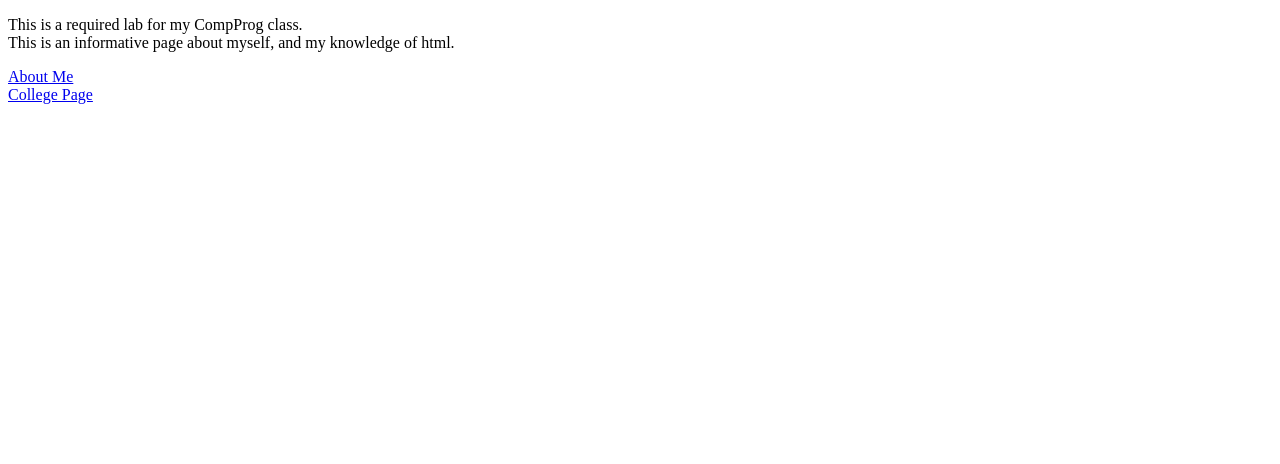
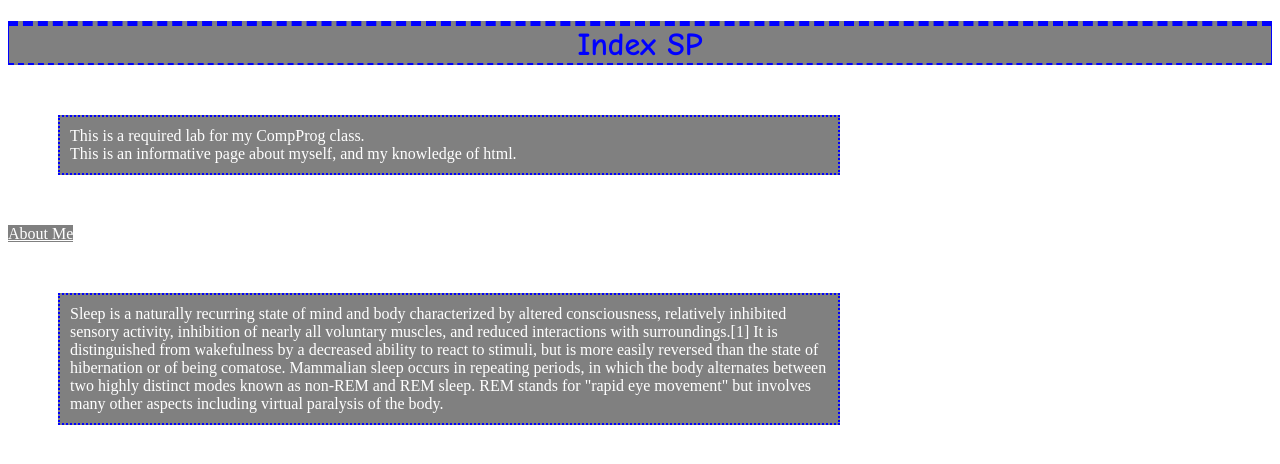
Before and after one commit to spegels/Pegels_Stefen, a plain HTML site: page WebLesson_01/index.html in a window 1280 px wide. Drawn offline with Linux system fonts and the light colour scheme.

Commit message:
WebLab_04(index)

```diff
--- a/WebLesson_01/index.html
+++ b/WebLesson_01/index.html
@@ -2,11 +2,42 @@
 <html>
 <head>
 	<title>Stefen Pegels' Page</title>
+	<style>
+	h1 {
+		background-color: gray;
+		text-align:center;
+		font-family:Comic Sans MS;
+		color: blue;
+
+		border-color: blue;
+		border-style: dashed solid dashed solid;
+		border-top-width: 5px;
+		border-bottom-width: 2px;
+		border-left-width: 1px;
+		border-right-width: 1px;
+	}
+
+	p {
+		color: white;
+		background-color: gray;
+		border: 2px dotted blue;
+		padding: 10px;
+		margin:50px;
+		width: 60%;
+	}
+
+	a{background-color:gray;}
+	a{color:white;}
+	a:hover{color: black;}
+	a:visited{color:green;}
+	a:active{background-color:red;}
+	</style>
 </head>
 <body>
+	<h1>Index SP</h1>
 	<p>This is a required lab for my CompProg class.</br>This is an informative page about myself, and my knowledge of html.</p>
 	<a href = "aboutme.html">About Me</a><br>
-	<a href = "college.html">College Page</a>
+	<p>Sleep is a naturally recurring state of mind and body characterized by altered consciousness, relatively inhibited sensory activity, inhibition of nearly all voluntary muscles, and reduced interactions with surroundings.[1] It is distinguished from wakefulness by a decreased ability to react to stimuli, but is more easily reversed than the state of hibernation or of being comatose. Mammalian sleep occurs in repeating periods, in which the body alternates between two highly distinct modes known as non-REM and REM sleep. REM stands for "rapid eye movement" but involves many other aspects including virtual paralysis of the body.</p>
 </body>
 
 </html>
```
Also changed, not shown: Lab4_Practice.html (added, +51 -0 lines).
